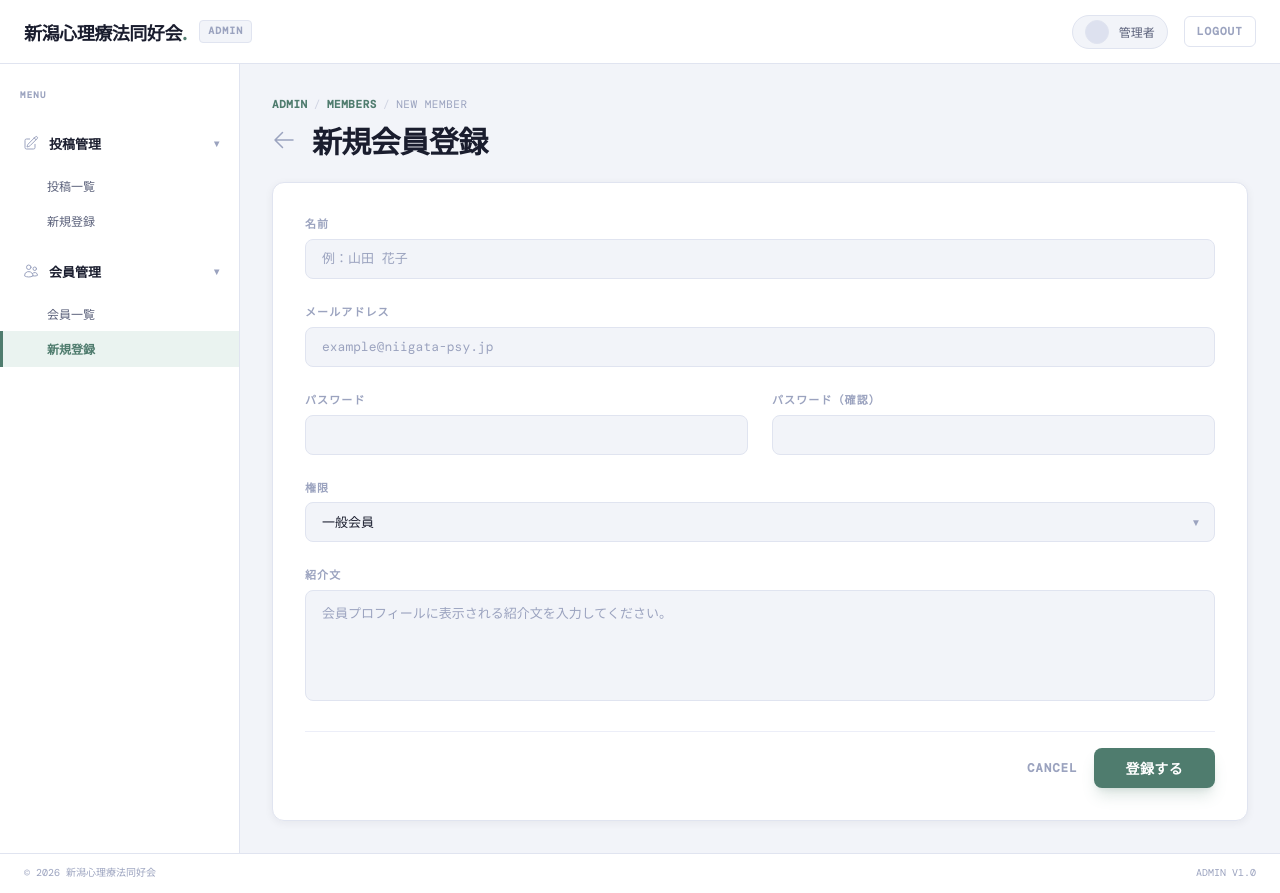
After one commit to yousunabaco-sudo/daytime-team03, a Flask app: page /admin/users/new in a window 1280 px wide. The commit adds this page. Run offline with Flask 3, Linux system fonts and the light colour scheme; some libraries are stand-ins or nearby versions.

Commit message:
管理画面/会員登録を追加

```diff
--- a/app/__init__.py
+++ b/app/__init__.py
@@ -24,4 +24,8 @@ def create_app():
     def admin_users():
         return render_template('admin_users.html')
 
+    @app.route('/admin/users/new')
+    def admin_user_new():
+        return render_template('admin_user_new.html')
+
     return app
--- /dev/null
+++ b/app/templates/admin_user_new.html
@@ -0,0 +1,308 @@
+<!DOCTYPE html>
+<html lang="ja">
+
+<head>
+    <meta charset="UTF-8">
+    <meta name="viewport" content="width=device-width, initial-scale=1.0">
+    <title>新規会員登録 | 管理画面 | 新潟心理療法同好会</title>
+    <!-- Tailwind Play CDN -->
+    <script src="https://cdn.tailwindcss.com"></script>
+    <!-- Google Fonts -->
+    <link
+        href="https://fonts.googleapis.com/css2?family=Noto+Sans+JP:wght@300;400;500;700&family=DM+Mono:wght@400;500&display=swap"
+        rel="stylesheet">
+    <script>
+        tailwind.config = {
+            theme: {
+                extend: {
+                    colors: {
+                        'custom-bg': '#f7f8fc',
+                        'custom-surface': '#ffffff',
+                        'custom-surface-2': '#f2f4f9',
+                        'custom-surface-3': '#e8ebf4',
+                        'custom-border': '#e0e4f0',
+                        'custom-border-light': '#eceef8',
+                        'custom-text-primary': '#1a1d2e',
+                        'custom-text-secondary': '#5a607a',
+                        'custom-text-muted': '#9ba3bf',
+                        'custom-accent': '#4f7c6e',
+                        'custom-accent-light': '#eaf3f0',
+                        'custom-accent-mid': '#c6dfd9',
+                        'custom-accent-2': '#b87a52',
+                        'custom-accent-2-light': '#fdf0e8',
+                        'custom-wireframe-fill': '#eef0f8',
+                        'custom-wireframe-img': '#dde1ef',
+                        'custom-wireframe-dark': '#c8cedf',
+                        'custom-annotation': '#7b6fbd',
+                        'custom-annotation-bg': '#f3f1fc',
+                        'custom-danger': '#c0392b',
+                        'custom-danger-light': '#fdf0ee',
+                    },
+                    fontFamily: {
+                        'header-sans': ['"Noto Sans JP"', 'sans-serif'],
+                        'sans-jp': ['"Noto Sans JP"', 'sans-serif'],
+                        'mono-dm': ['"DM Mono"', 'monospace'],
+                    },
+                    borderRadius: {
+                        'custom': '12px',
+                    },
+                    boxShadow: {
+                        'custom-sm': '0 2px 8px rgba(26, 29, 46, 0.06)',
+                        'custom': '0 8px 32px rgba(26, 29, 46, 0.09)',
+                    }
+                }
+            }
+        }
+    </script>
+    <style type="text/tailwindcss">
+        @layer base {
+            body {
+                @apply bg-custom-surface-2 text-custom-text-primary font-sans-jp text-sm leading-relaxed;
+            }
+        }
+        @layer components {
+            .sidebar-item {
+                @apply flex items-center gap-2.5 px-5 py-2.5 text-[13px] font-medium text-custom-text-secondary border-l-[3px] border-transparent hover:bg-custom-surface-2 transition-all cursor-pointer;
+            }
+            .sidebar-item.active {
+                @apply text-custom-accent bg-custom-accent-light border-custom-accent font-semibold;
+            }
+            .sidebar-sub-item {
+                @apply flex items-center gap-2 px-11 py-2 text-[12px] text-custom-text-secondary border-l-[3px] border-transparent hover:bg-custom-surface-2 transition-all cursor-pointer;
+            }
+            .sidebar-sub-item.active {
+                @apply text-custom-accent bg-custom-accent-light border-custom-accent font-semibold;
+            }
+            .btn-admin {
+                @apply inline-flex items-center gap-1.5 px-4 py-2 rounded-lg text-xs font-semibold tracking-wide transition-all cursor-pointer;
+            }
+            .btn-admin-primary {
+                @apply btn-admin bg-custom-accent text-white shadow-lg shadow-custom-accent/20 hover:bg-opacity-90;
+            }
+            .btn-admin-ghost {
+                @apply btn-admin bg-white border border-custom-border text-custom-text-secondary hover:bg-custom-surface-2;
+            }
+            .input-admin {
+                @apply w-full h-10 px-4 bg-custom-surface-2 border border-custom-border rounded-lg text-[13px] font-mono-dm placeholder:text-custom-text-muted focus:outline-none focus:border-custom-accent transition-all hover:bg-custom-surface-3;
+            }
+            .label-admin {
+                @apply text-[11px] font-bold text-custom-text-muted uppercase tracking-widest mb-1.5 block;
+            }
+        }
+    </style>
+</head>
+
+<body>
+    <!-- SHELL -->
+    <div class="grid grid-rows-[64px_1fr] md:grid-cols-[240px_1fr] min-h-screen relative w-full overflow-x-hidden">
+
+        <!-- TOP BAR -->
+        <header
+            class="col-span-1 md:col-span-2 bg-white border-b border-custom-border flex items-center px-4 md:px-6 sticky top-0 z-50">
+            <!-- Mobile Menu Toggle -->
+            <button id="sidebar-toggle"
+                class="md:hidden p-2 -ml-2 mr-2 text-custom-text-secondary hover:bg-custom-surface-2 rounded-lg transition-colors">
+                <svg xmlns="http://www.w3.org/2000/svg" fill="none" viewBox="0 0 24 24" stroke-width="1.5"
+                    stroke="currentColor" class="w-6 h-6">
+                    <path stroke-linecap="round" stroke-linejoin="round"
+                        d="M3.75 6.75h16.5M3.75 12h16.5m-16.5 5.25h16.5" />
+                </svg>
+            </button>
+
+            <div class="font-header-sans font-bold text-lg text-custom-text-primary tracking-tight">
+                新潟心理療法同好会<span class="text-custom-accent">.</span>
+            </div>
+            <div
+                class="ml-2 md:ml-3 px-2 py-0.5 bg-custom-surface-2 border border-custom-border rounded text-[10px] font-bold text-custom-text-muted font-mono-dm uppercase tracking-widest">
+                Admin
+            </div>
+
+            <div class="ml-auto flex items-center gap-2 md:gap-4">
+                <div
+                    class="hidden sm:flex items-center gap-2.5 px-3 py-1 bg-custom-surface-2 border border-custom-border rounded-full">
+                    <div class="w-6 h-6 rounded-full bg-custom-wireframe-img border border-custom-border"></div>
+                    <span class="text-xs font-medium text-custom-text-secondary">管理者</span>
+                </div>
+                <button
+                    class="text-[10px] md:text-[11px] font-mono-dm text-custom-text-muted border border-custom-border px-2.5 md:px-3 py-1.5 rounded-md bg-white hover:bg-custom-surface-2 transition-colors uppercase tracking-widest font-bold">
+                    Logout
+                </button>
+            </div>
+        </header>
+
+        <!-- SIDEBAR (Overlay on Mobile) -->
+        <div id="sidebar-overlay" class="fixed inset-0 bg-black/20 z-40 hidden md:hidden transition-opacity"></div>
+        <aside id="sidebar"
+            class="fixed md:static inset-y-0 left-0 w-[240px] bg-white border-r border-custom-border py-6 flex flex-col gap-1 overflow-y-auto z-50 -translate-x-full md:translate-x-0 transition-transform duration-300 ease-in-out shadow-custom md:shadow-none">
+            <div class="px-5 mb-2 text-[9px] font-bold text-custom-text-muted uppercase tracking-[0.14em] font-mono-dm">
+                Menu</div>
+
+            <div
+                class="sidebar-item font-semibold text-custom-text-primary flex justify-between items-center group mt-2">
+                <div class="flex items-center gap-2.5">
+                    <span class="text-custom-text-muted group-hover:text-custom-accent transition-colors">
+                        <svg xmlns="http://www.w3.org/2000/svg" fill="none" viewBox="0 0 24 24" stroke-width="1.5"
+                            stroke="currentColor" class="w-4 h-4">
+                            <path stroke-linecap="round" stroke-linejoin="round"
+                                d="m16.862 4.487 1.687-1.688a1.875 1.875 0 1 1 2.652 2.652L10.582 16.07a4.5 4.5 0 0 1-1.897 1.13L6 18l.8-2.685a4.5 4.5 0 0 1 1.13-1.897l8.932-8.931Zm0 0L19.5 7.125M18 14v4.75A2.25 2.25 0 0 1 15.75 21H5.25A2.25 2.25 0 0 1 3 18.75V8.25A2.25 2.25 0 0 1 5.25 6H10" />
+                        </svg>
+                    </span>
+                    <span>投稿管理</span>
+                </div>
+                <span
+                    class="text-[10px] text-custom-text-muted group-hover:text-custom-text-primary transition-colors">▾</span>
+            </div>
+            <div class="flex flex-col">
+                <div class="sidebar-sub-item">投稿一覧</div>
+                <div class="sidebar-sub-item">新規登録</div>
+            </div>
+
+            <div
+                class="sidebar-item font-semibold text-custom-text-primary flex justify-between items-center group mt-2">
+                <div class="flex items-center gap-2.5">
+                    <span class="text-custom-text-muted group-hover:text-custom-accent transition-colors">
+                        <svg xmlns="http://www.w3.org/2000/svg" fill="none" viewBox="0 0 24 24" stroke-width="1.5"
+                            stroke="currentColor" class="w-4 h-4">
+                            <path stroke-linecap="round" stroke-linejoin="round"
+                                d="M15 19.128a9.38 9.38 0 0 0 2.625.372 9.337 9.337 0 0 0 4.121-.952 4.125 4.125 0 0 0-7.533-2.493M15 19.128v-.003c0-1.113-.285-2.16-.786-3.07M15 19.128v.106A12.318 12.318 0 0 1 8.624 21c-2.331 0-4.512-.645-6.374-1.766l-.001-.109a6.375 6.375 0 0 1 11.964-3.07M12 6.375a3.375 3.375 0 1 1-6.75 0 3.375 3.375 0 0 1 6.75 0Zm8.25 2.25a2.625 2.625 0 1 1-5.25 0 2.625 2.625 0 0 1 5.25 0Z" />
+                        </svg>
+                    </span>
+                    <span>会員管理</span>
+                </div>
+                <span
+                    class="text-[10px] text-custom-text-muted group-hover:text-custom-text-primary transition-colors">▾</span>
+            </div>
+            <div class="flex flex-col">
+                <div class="sidebar-sub-item">会員一覧</div>
+                <div class="sidebar-sub-item active">新規登録</div>
+            </div>
+        </aside>
+
+        <!-- MAIN -->
+        <main class="p-4 md:p-8 flex flex-col gap-6 min-w-0">
+
+            <!-- PAGE HEADER -->
+            <div class="flex flex-col gap-2">
+                <div
+                    class="flex items-center gap-1.5 text-[11px] font-mono-dm text-custom-text-muted uppercase tracking-wider">
+                    <span class="text-custom-accent font-bold">Admin</span>
+                    <span class="opacity-40">/</span>
+                    <span class="text-custom-accent font-bold">Members</span>
+                    <span class="opacity-40">/</span>
+                    <span>New Member</span>
+                </div>
+                <div class="flex items-center gap-4">
+                    <a href="/admin/users" class="text-custom-text-muted hover:text-custom-accent transition-colors">
+                        <svg xmlns="http://www.w3.org/2000/svg" fill="none" viewBox="0 0 24 24" stroke-width="1.5"
+                            stroke="currentColor" class="w-6 h-6">
+                            <path stroke-linecap="round" stroke-linejoin="round"
+                                d="M10.5 19.5 3 12m0 0 7.5-7.5M3 12h18" />
+                        </svg>
+                    </a>
+                    <h1 class="text-2xl md:text-3xl font-header-sans font-bold text-custom-text-primary tracking-tight">
+                        新規会員登録</h1>
+                </div>
+            </div>
+
+            <!-- FORM CARD -->
+            <div class="bg-white border border-custom-border rounded-custom shadow-custom-sm overflow-hidden">
+                <form action="#" method="POST" class="p-6 md:p-8 flex flex-col gap-6">
+                    <!-- 名前 -->
+                    <div>
+                        <label for="name" class="label-admin">名前</label>
+                        <input type="text" id="name" name="name" placeholder="例：山田 花子" class="input-admin" required>
+                    </div>
+
+                    <!-- メールアドレス -->
+                    <div>
+                        <label for="email" class="label-admin">メールアドレス</label>
+                        <input type="email" id="email" name="email" placeholder="example@niigata-psy.jp"
+                            class="input-admin" required>
+                    </div>
+
+                    <!-- パスワード -->
+                    <div class="grid grid-cols-1 md:grid-cols-2 gap-6">
+                        <div>
+                            <label for="password" class="label-admin">パスワード</label>
+                            <input type="password" id="password" name="password" class="input-admin" required>
+                        </div>
+                        <div>
+                            <label for="password_confirm" class="label-admin">パスワード（確認）</label>
+                            <input type="password" id="password_confirm" name="password_confirm" class="input-admin"
+                                required>
+                        </div>
+                    </div>
+
+                    <!-- 権限 -->
+                    <div>
+                        <label for="role" class="label-admin">権限</label>
+                        <div class="relative">
+                            <select id="role" name="role" class="input-admin appearance-none cursor-pointer pr-10">
+                                <option value="member">一般会員</option>
+                                <option value="active_member">正会員</option>
+                                <option value="admin">管理者</option>
+                            </select>
+                            <span
+                                class="absolute right-3.5 top-1/2 -translate-y-1/2 text-[10px] text-custom-text-muted pointer-events-none">▼</span>
+                        </div>
+                    </div>
+
+                    <!-- 紹介文 -->
+                    <div>
+                        <label for="bio" class="label-admin">紹介文</label>
+                        <textarea id="bio" name="bio" rows="4" placeholder="会員プロフィールに表示される紹介文を入力してください。"
+                            class="input-admin h-auto py-3 resize-none"></textarea>
+                    </div>
+
+                    <!-- ACTIONS -->
+                    <div class="flex items-center justify-end gap-4 pt-4 border-t border-custom-border-light">
+                        <a href="/admin/users"
+                            class="text-xs font-bold text-custom-text-muted hover:text-custom-text-secondary transition-colors uppercase tracking-widest font-mono-dm">Cancel</a>
+                        <button type="submit" class="btn-admin-primary px-8 py-2.5 text-sm">
+                            登録する
+                        </button>
+                    </div>
+                </form>
+            </div>
+
+        </main>
+
+        <!-- FOOTER -->
+        <footer
+            class="md:col-span-2 h-10 bg-white border-t border-custom-border flex items-center justify-between px-6 text-[10px] text-custom-text-muted font-mono-dm shrink-0 sticky bottom-0 z-50">
+            <span>© 2026 新潟心理療法同好会</span>
+            <div class="hidden sm:flex gap-4">
+                <span>ADMIN V1.0</span>
+            </div>
+        </footer>
+    </div>
+
+    <!-- Sidebar Script -->
+    <script>
+        const sidebarToggle = document.getElementById('sidebar-toggle');
+        const sidebar = document.getElementById('sidebar');
+        const sidebarOverlay = document.getElementById('sidebar-overlay');
+
+        function toggleSidebar() {
+            sidebar.classList.toggle('-translate-x-full');
+            sidebarOverlay.classList.toggle('hidden');
+            document.body.classList.toggle('overflow-hidden');
+        }
+
+        sidebarToggle.addEventListener('click', toggleSidebar);
+        sidebarOverlay.addEventListener('click', toggleSidebar);
+
+        window.addEventListener('resize', () => {
+            if (window.innerWidth >= 768) {
+                sidebar.classList.remove('-translate-x-full');
+                sidebarOverlay.classList.add('hidden');
+                document.body.classList.remove('overflow-hidden');
+            } else if (!sidebarOverlay.classList.contains('hidden')) {
+            } else {
+                sidebar.classList.add('-translate-x-full');
+            }
+        });
+    </script>
+</body>
+
+</html>
--- a/app/templates/admin_users.html
+++ b/app/templates/admin_users.html
@@ -203,9 +203,9 @@
                     <div class="text-[11px] font-mono-dm text-custom-text-muted uppercase tracking-widest mt-0.5">Total
                         Members: 24</div>
                 </div>
-                <button class="btn-admin-primary w-full md:w-auto justify-center">
+                <a href="/admin/users/new" class="btn-admin-primary w-full md:w-auto justify-center">
                     <span>＋</span> 新規会員登録
-                </button>
+                </a>
             </div>
 
             <!-- TOOLBAR -->
```
Also changed, not shown: ANTIGRAVITY.md (+3 -1 lines).
